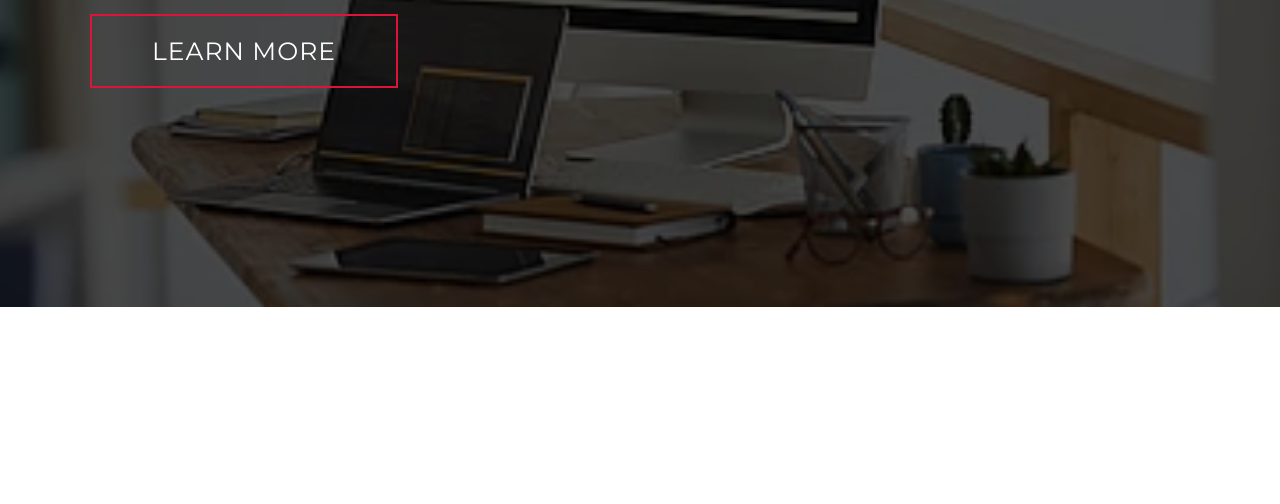
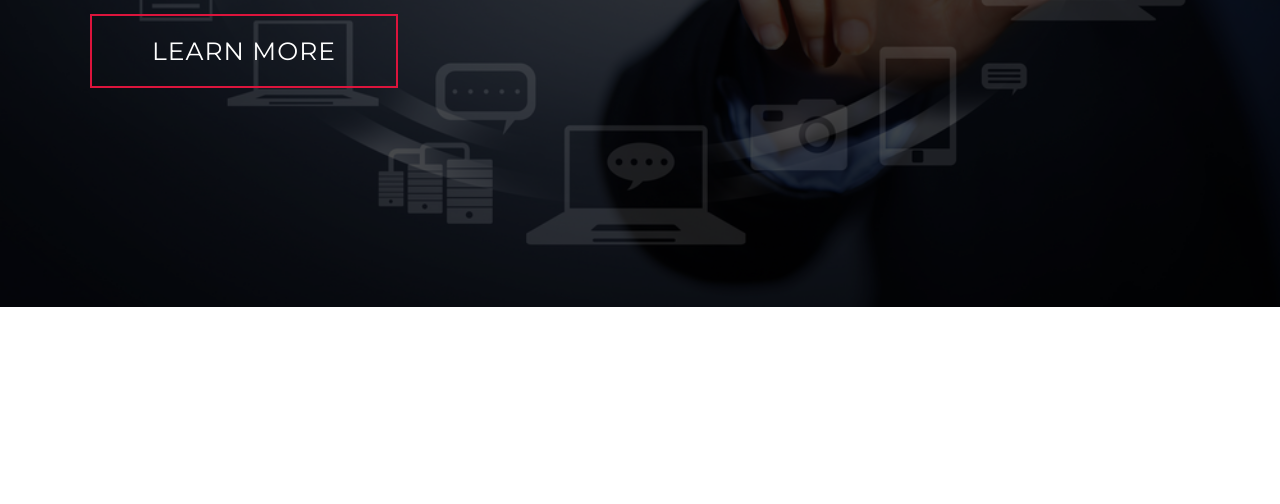
Before and after one commit to WebshipTech/WebshipTech.github.io, a plain HTML site: page index.html in a window 1280 px wide. Shown: the part 493-997 px from the top of the page. Drawn offline with Linux system fonts and the light colour scheme.

Commit message:
Update style.css

```diff
--- a/style.css
+++ b/style.css
@@ -207,7 +207,7 @@ p {
 
 /* Hero Section */
 #hero {
-	background-image: url(./images/home.png);
+	background-image: url(./images/home.jpeg);
 	background-size: cover;
 	background-position: top center;
 	position: relative;
```
